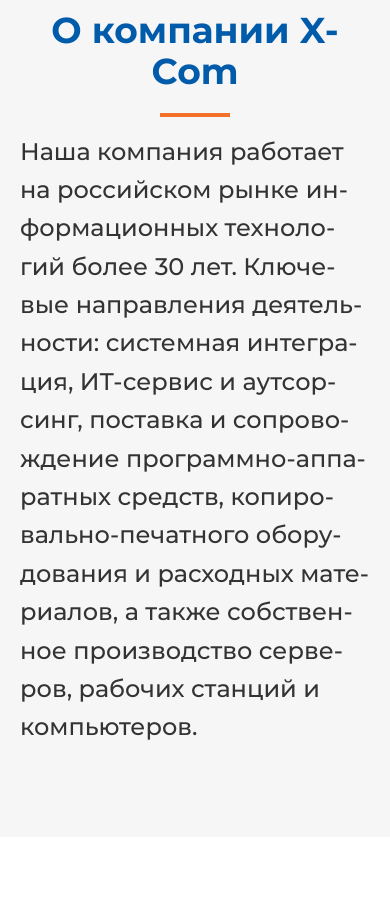
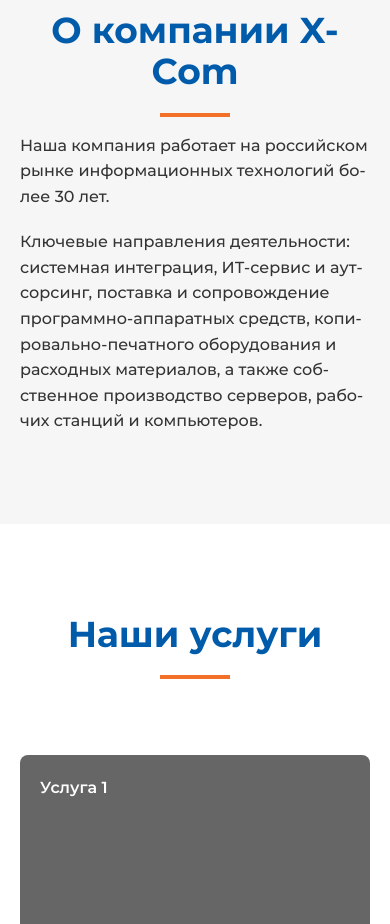
Before and after one commit to KadochnikovK/XCOM_pc-assembly, a plain HTML site: page index.html in a window 390 px wide. Shown: the part 8680-9604 px from the top of the page. Drawn offline with nearby package versions, Linux system fonts and the light colour scheme.

Commit message:
fixed font size in about
Signed-off-by: KadochnikovK <kadochnikov_k@mail.ru>

```diff
--- a/assets/css/about.scss
+++ b/assets/css/about.scss
@@ -50,5 +50,10 @@
         &__image {
             order: -1;
         }
+
+        &__description {
+            font-size: var(--fs-sm);
+            // line-height: var(--lh-sm);
+        }
     }
 }
--- a/index.html
+++ b/index.html
@@ -496,9 +496,10 @@
           <div class="about__text">
             <h2 class="about__headline headline">О компании X-Com</h2>
             <div class="about__description">
+              <p>Наша компания работает на российском рынке информационных технологий более 30 лет.</p>
               <p>
-                Наша компания работает на российском рынке информационных технологий более 30 лет. Ключевые направления деятельности: системная интеграция, ИТ-сервис и аутсорсинг, поставка и
-                сопровождение программно-аппаратных средств, копировально-печатного оборудования и расходных материалов, а также собственное производство серверов, рабочих станций и компьютеров.
+                Ключевые направления деятельности: системная интеграция, ИТ-сервис и аутсорсинг, поставка и сопровождение программно-аппаратных средств, копировально-печатного оборудования и расходных
+                материалов, а также собственное производство серверов, рабочих станций и компьютеров.
               </p>
             </div>
           </div>
@@ -585,7 +586,6 @@
           <h2 class="process__headline headline">Процесс работы</h2>
 
           <div class="process__steps">
-
             <div class="process-step">
               <div class="process-step__number">1</div>
               <div class="process-step__content">
@@ -601,7 +601,6 @@
                 <p class="process-step__description">Подготовим детализированную спецификацию будущего компьютера</p>
               </div>
             </div>
-
 
             <div class="process-step">
               <div class="process-step__number">3</div>
```
Also changed, not shown: assets/css/about.css, assets/style.css.
